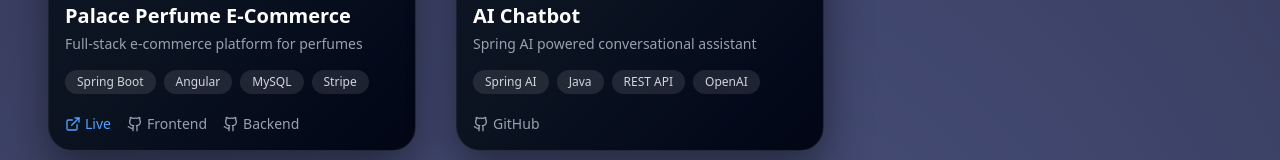
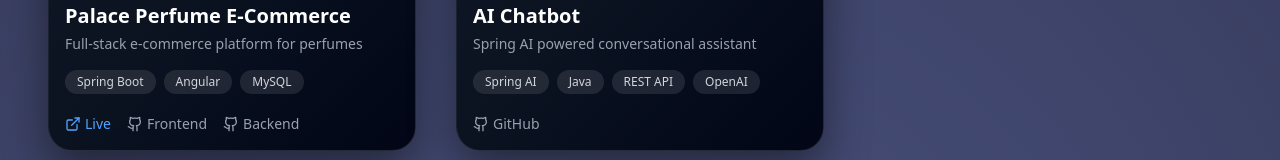
Before and after one commit to syedmohammedshadaab/portfolio, a React (Vite) app: page / in a window 1280 px wide. Shown: the part 2609-2769 px from the top of the page. Built offline with nearby package versions, Linux system fonts and the light colour scheme.

Commit message:
Tech changes

```diff
--- a/src/pages/Projects.jsx
+++ b/src/pages/Projects.jsx
@@ -12,7 +12,7 @@
       frontend: "https://github.com/username/palace-perfume-frontend",
       backend: "https://github.com/username/palace-perfume-backend",
     },
-    tech: ["Spring Boot", "Angular", "MySQL", "Stripe"],
+    tech: ["Spring Boot", "Angular", "MySQL"],
   },
   {
     title: "AI Chatbot",
```
